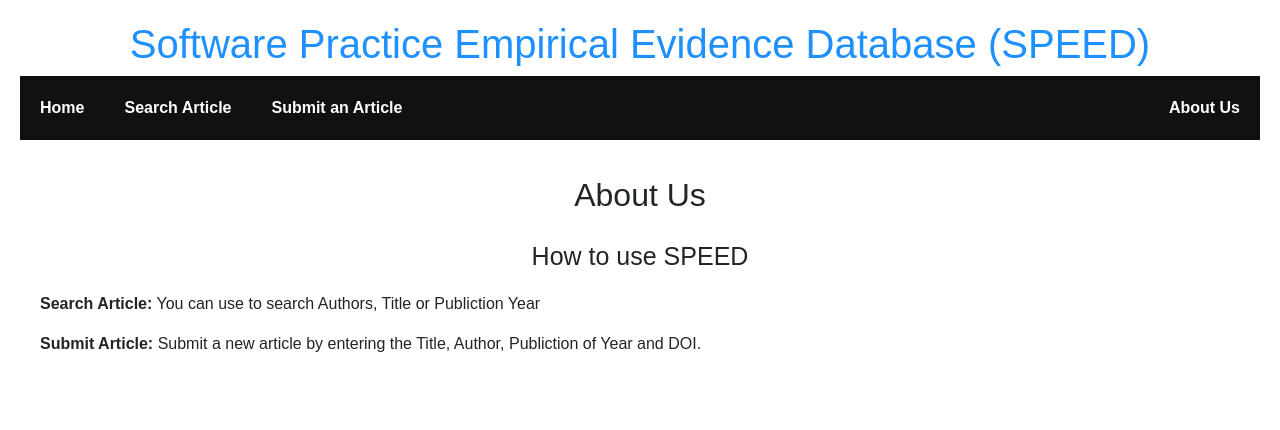
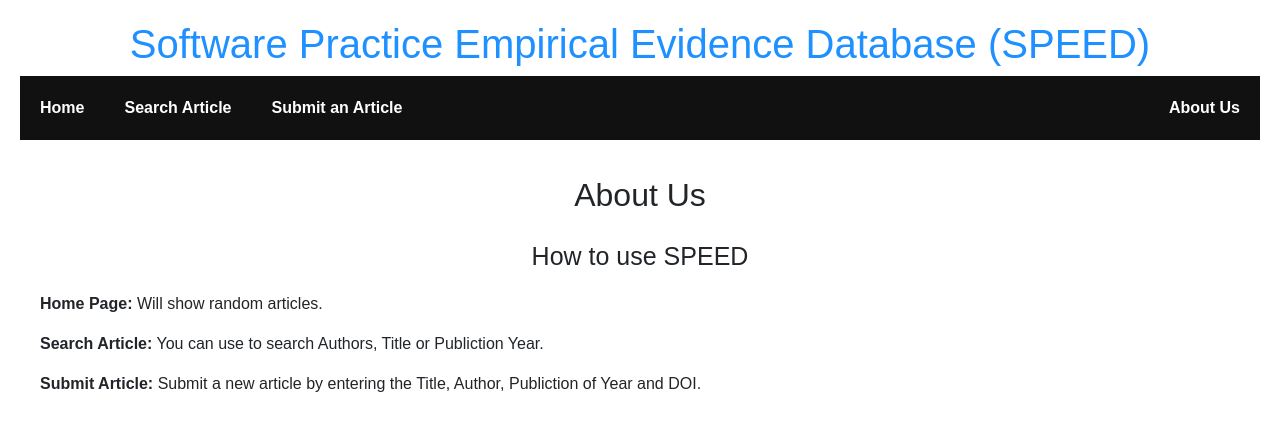
Before and after one commit to Alan528/ense701assignment1, a React (Create React App) app in the folder frontend/: page /About in a window 1280 px wide. Shown: the top 430 px of the page. Built offline with nearby package versions, Linux system fonts and the light colour scheme.

Commit message:
Added Information in About Us

```diff
--- a/frontend/src/pages/about.js
+++ b/frontend/src/pages/about.js
@@ -7,7 +7,8 @@ const About = () => {
  <h2 style={{textAlign: "center"}}> About Us</h2>
  <br></br>
  <p style={{textAlign: "center", fontSize: "25px"}}> How to use SPEED</p>
- <p><b>Search Article:</b> You can use to search Authors, Title or Publiction Year</p>
+ <p><b>Home Page:</b> Will show random articles.</p>
+ <p><b>Search Article:</b> You can use to search Authors, Title or Publiction Year.</p>
  <p><b>Submit Article:</b> Submit a new article by entering the Title, Author, Publiction of Year and DOI.</p>
 
  </div>
```
